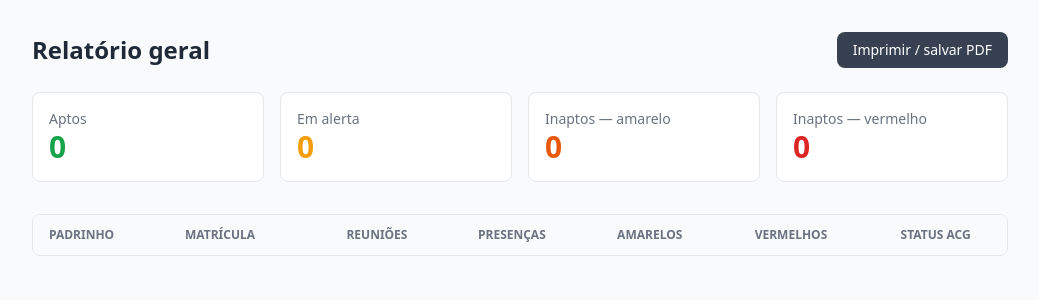
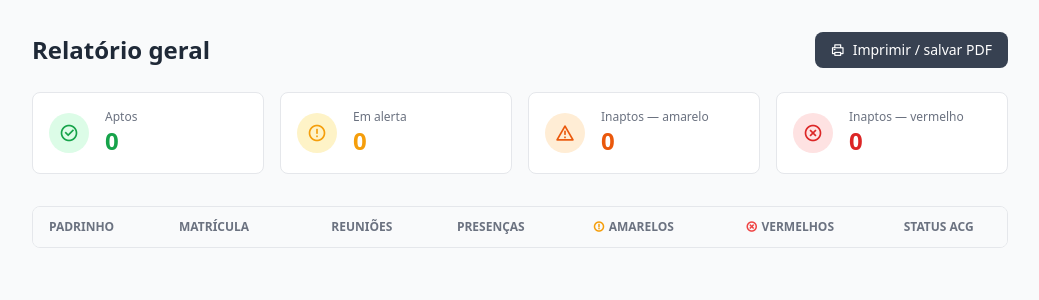
Before and after one commit to christiano-gonara/padrinho-track, a Flask app: page /relatorio in a window 1280 px wide. Shown: the part 61-361 px from the top of the page, without its empty margins (120-1159 px from the left). Run offline with Flask 3, Linux system fonts and the light colour scheme; data that the repository does not hold is empty; some libraries are stand-ins or nearby versions.

Commit message:
update: relatorio.html

```diff
--- a/templates/relatorio.html
+++ b/templates/relatorio.html
@@ -6,8 +6,8 @@
 <div class="flex items-center justify-between mb-6">
   <h1 class="text-2xl font-semibold text-gray-800">Relatório geral</h1>
   <button onclick="window.print()"
-          class="bg-gray-700 text-white text-sm px-4 py-2 rounded-lg hover:bg-gray-800 transition">
-    Imprimir / salvar PDF
+          class="flex items-center gap-2 bg-gray-700 text-white text-sm px-4 py-2 rounded-lg hover:bg-gray-800 transition">
+    <i class="ri-printer-line"></i> Imprimir / salvar PDF
   </button>
 </div>
 
@@ -18,21 +18,44 @@
   {% set inapto_am   = dados | selectattr("status", "eq", "inapto_amarelo")  | list %}
   {% set inapto_verm = dados | selectattr("status", "eq", "inapto_vermelho") | list %}
 
-  <div class="bg-white rounded-lg border border-gray-200 p-4">
-    <p class="text-sm text-gray-500">Aptos</p>
-    <p class="text-3xl font-semibold text-green-600">{{ aptos | length }}</p>
+  <div class="bg-white rounded-lg border border-gray-200 p-4 flex items-center gap-4">
+    <div class="bg-green-100 text-green-600 w-10 h-10 rounded-full flex items-center justify-center text-xl">
+      <i class="ri-checkbox-circle-line"></i>
+    </div>
+    <div>
+      <p class="text-xs text-gray-500">Aptos</p>
+      <p class="text-2xl font-semibold text-green-600">{{ aptos | length }}</p>
+    </div>
   </div>
-  <div class="bg-white rounded-lg border border-gray-200 p-4">
-    <p class="text-sm text-gray-500">Em alerta</p>
-    <p class="text-3xl font-semibold text-amber-500">{{ alertas | length }}</p>
+
+  <div class="bg-white rounded-lg border border-gray-200 p-4 flex items-center gap-4">
+    <div class="bg-amber-100 text-amber-500 w-10 h-10 rounded-full flex items-center justify-center text-xl">
+      <i class="ri-error-warning-line"></i>
+    </div>
+    <div>
+      <p class="text-xs text-gray-500">Em alerta</p>
+      <p class="text-2xl font-semibold text-amber-500">{{ alertas | length }}</p>
+    </div>
   </div>
-  <div class="bg-white rounded-lg border border-gray-200 p-4">
-    <p class="text-sm text-gray-500">Inaptos — amarelo</p>
-    <p class="text-3xl font-semibold text-orange-600">{{ inapto_am | length }}</p>
+
+  <div class="bg-white rounded-lg border border-gray-200 p-4 flex items-center gap-4">
+    <div class="bg-orange-100 text-orange-600 w-10 h-10 rounded-full flex items-center justify-center text-xl">
+      <i class="ri-alert-line"></i>
+    </div>
+    <div>
+      <p class="text-xs text-gray-500">Inaptos — amarelo</p>
+      <p class="text-2xl font-semibold text-orange-600">{{ inapto_am | length }}</p>
+    </div>
   </div>
-  <div class="bg-white rounded-lg border border-gray-200 p-4">
-    <p class="text-sm text-gray-500">Inaptos — vermelho</p>
-    <p class="text-3xl font-semibold text-red-600">{{ inapto_verm | length }}</p>
+
+  <div class="bg-white rounded-lg border border-gray-200 p-4 flex items-center gap-4">
+    <div class="bg-red-100 text-red-600 w-10 h-10 rounded-full flex items-center justify-center text-xl">
+      <i class="ri-close-circle-line"></i>
+    </div>
+    <div>
+      <p class="text-xs text-gray-500">Inaptos — vermelho</p>
+      <p class="text-2xl font-semibold text-red-600">{{ inapto_verm | length }}</p>
+    </div>
   </div>
 </div>
 
@@ -45,22 +68,35 @@
         <th class="px-4 py-3 text-left">Matrícula</th>
         <th class="px-4 py-3 text-center">Reuniões</th>
         <th class="px-4 py-3 text-center">Presenças</th>
-        <th class="px-4 py-3 text-center">Amarelos</th>
-        <th class="px-4 py-3 text-center">Vermelhos</th>
+        <th class="px-4 py-3 text-center">
+          <span class="inline-flex items-center gap-1">
+            <i class="ri-error-warning-line text-amber-500"></i> Amarelos
+          </span>
+        </th>
+        <th class="px-4 py-3 text-center">
+          <span class="inline-flex items-center gap-1">
+            <i class="ri-close-circle-line text-red-500"></i> Vermelhos
+          </span>
+        </th>
         <th class="px-4 py-3 text-center">Status ACG</th>
       </tr>
     </thead>
     <tbody class="divide-y divide-gray-100">
       {% for d in dados %}
       <tr class="hover:bg-gray-50 transition">
-        <td class="px-4 py-3 font-medium">{{ d.padrinho["nome"] }}</td>
+        <td class="px-4 py-3 font-medium">
+          <a href="/padrinhos/{{ d.padrinho['id'] }}"
+             class="hover:text-indigo-600 hover:underline">
+            {{ d.padrinho["nome"] }}
+          </a>
+        </td>
         <td class="px-4 py-3 text-gray-500">{{ d.padrinho["matricula"] }}</td>
         <td class="px-4 py-3 text-center text-gray-500">{{ d.total_reunioes }}</td>
         <td class="px-4 py-3 text-center text-gray-500">{{ d.total_presentes }}</td>
         <td class="px-4 py-3 text-center">
           {% if d.amarelos > 0 %}
-            <span class="bg-amber-100 text-amber-800 px-2 py-0.5 rounded-full font-medium">
-              {{ d.amarelos }}
+            <span class="inline-flex items-center gap-1 bg-amber-100 text-amber-800 px-2 py-0.5 rounded-full font-medium">
+              <i class="ri-error-warning-line"></i> {{ d.amarelos }}
             </span>
           {% else %}
             <span class="text-gray-300">—</span>
@@ -68,8 +104,8 @@
         </td>
         <td class="px-4 py-3 text-center">
           {% if d.vermelhos > 0 %}
-            <span class="bg-red-100 text-red-800 px-2 py-0.5 rounded-full font-medium">
-              {{ d.vermelhos }}
+            <span class="inline-flex items-center gap-1 bg-red-100 text-red-800 px-2 py-0.5 rounded-full font-medium">
+              <i class="ri-close-circle-line"></i> {{ d.vermelhos }}
             </span>
           {% else %}
             <span class="text-gray-300">—</span>
@@ -77,20 +113,20 @@
         </td>
         <td class="px-4 py-3 text-center">
           {% if d.status == "apto" %}
-            <span class="bg-green-100 text-green-800 px-2 py-1 rounded-full text-xs font-medium">
-              Apto
+            <span class="inline-flex items-center gap-1 bg-green-100 text-green-800 px-2 py-1 rounded-full text-xs font-medium">
+              <i class="ri-checkbox-circle-line"></i> Apto
             </span>
           {% elif d.status == "alerta" %}
-            <span class="bg-amber-100 text-amber-800 px-2 py-1 rounded-full text-xs font-medium">
-              Alerta
+            <span class="inline-flex items-center gap-1 bg-amber-100 text-amber-800 px-2 py-1 rounded-full text-xs font-medium">
+              <i class="ri-error-warning-line"></i> Alerta
             </span>
           {% elif d.status == "inapto_amarelo" %}
-            <span class="bg-orange-100 text-orange-800 px-2 py-1 rounded-full text-xs font-medium">
-              Inapto
+            <span class="inline-flex items-center gap-1 bg-orange-100 text-orange-800 px-2 py-1 rounded-full text-xs font-medium">
+              <i class="ri-alert-line"></i> Inapto
             </span>
           {% elif d.status == "inapto_vermelho" %}
-            <span class="bg-red-100 text-red-800 px-2 py-1 rounded-full text-xs font-medium">
-              Inapto — reportar prof.
+            <span class="inline-flex items-center gap-1 bg-red-100 text-red-800 px-2 py-1 rounded-full text-xs font-medium">
+              <i class="ri-close-circle-line"></i> Inapto — reportar prof.
             </span>
           {% endif %}
         </td>
```
